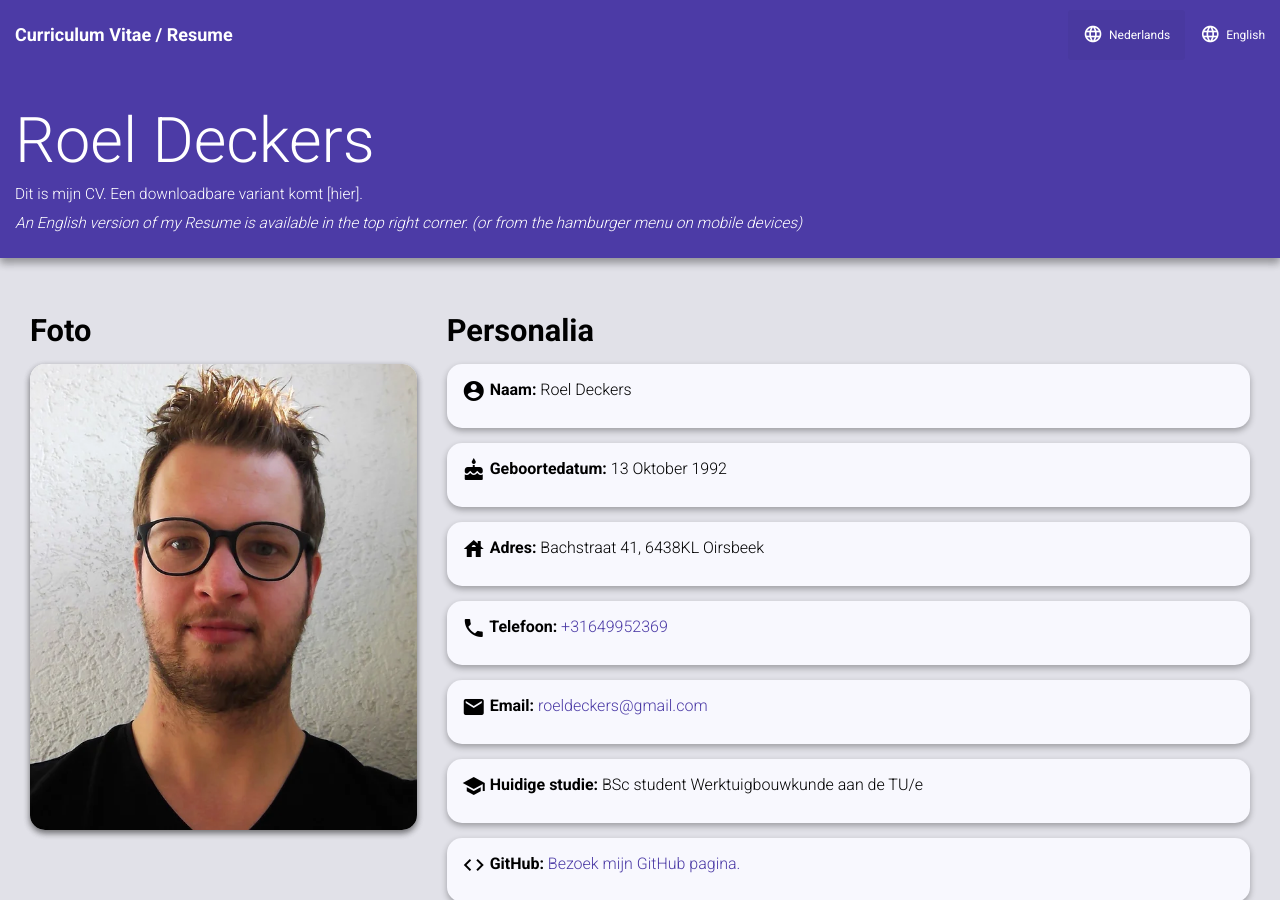
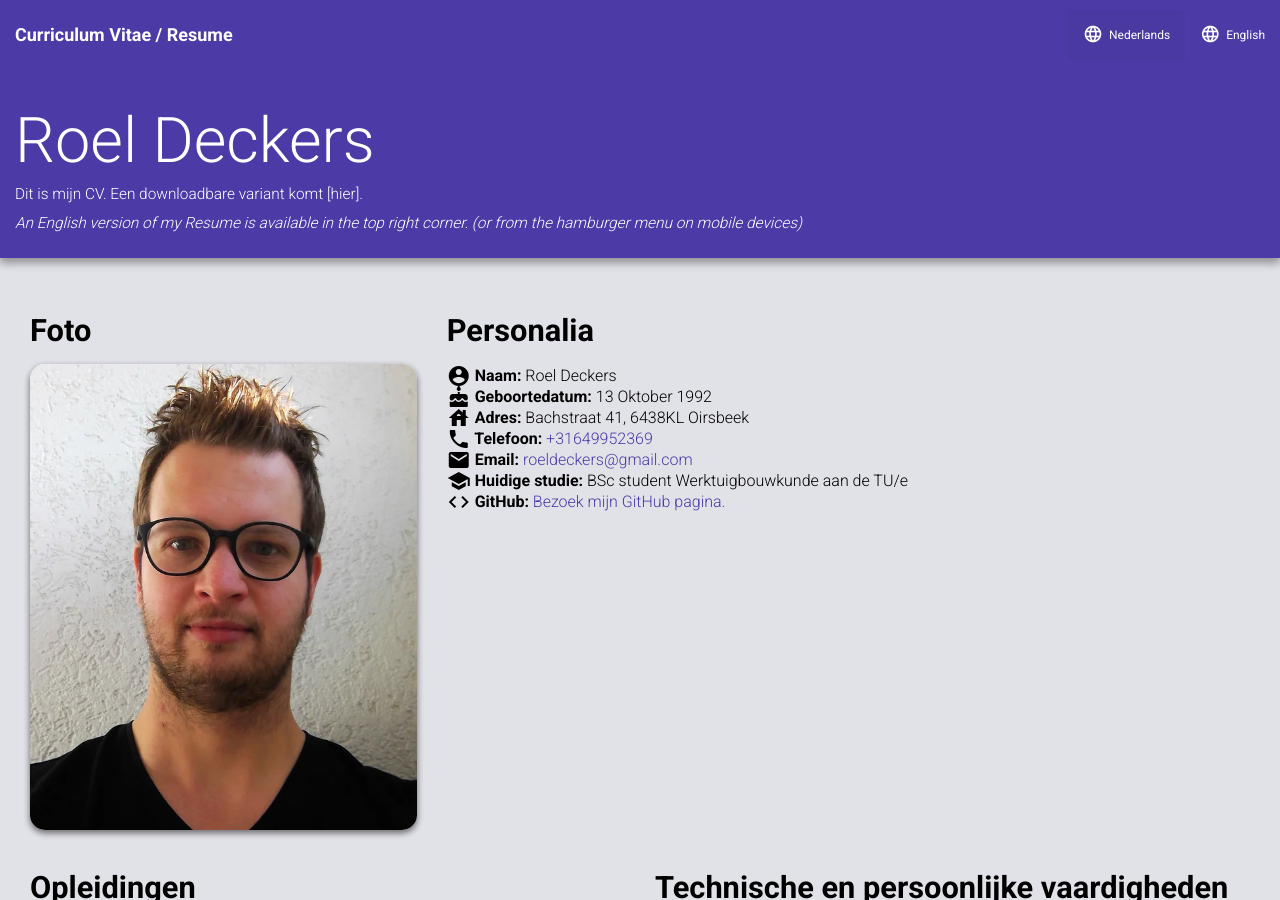
Before and after one commit to RoelD/CV, a Jekyll site: the page built from index.html, in a window 1280 px wide and 900 px high. Built offline with Jekyll 4.4.1, drawn with Linux system fonts in a browser that asks for light colours; nearby versions of some CDN libraries.

Commit message:
Index: switch to card-content
why not?

```diff
--- a/index.html
+++ b/index.html
@@ -22,37 +22,37 @@ layout: default
   <div class="col-sm-8">
     <h2><strong>Personalia</strong></h2>
     <div class="card">
-      <div class="card-content-1">
+      <div class="card-content">
         <p><b><i class="material-icons">account_circle</i> Naam:</b> Roel Deckers</p>
       </div>
     </div>
     <div class="card">
-      <div class="card-content-1">
+      <div class="card-content">
         <p><b><i class="material-icons">cake</i> Geboortedatum:</b> 13 Oktober 1992</p>
       </div>
     </div>
     <div class="card">
-      <div class="card-content-1">
+      <div class="card-content">
         <p><b><i class="material-icons">house</i> Adres:</b> Bachstraat 41, 6438KL Oirsbeek</p>
       </div>
     </div>
     <div class="card">
-      <div class="card-content-1">
+      <div class="card-content">
         <p><b><i class="material-icons">phone</i> Telefoon:</b> <a href="tel:+31649952369"> +31649952369</a></p>
       </div>
     </div>
     <div class="card">
-      <div class="card-content-1">
+      <div class="card-content">
         <p><b><i class="material-icons">email</i> Email:</b> <a href="mailto:roeldeckers@gmail.com">roeldeckers@gmail.com</a></p>
       </div>
     </div>
     <div class="card">
-      <div class="card-content-1">
+      <div class="card-content">
         <p><b><i class="material-icons">school</i> Huidige studie:</b> BSc student Werktuigbouwkunde aan de TU/e</p>
       </div>
     </div>
     <div class="card">
-      <div class="card-content-1">
+      <div class="card-content">
         <p><b><i class="material-icons">code</i> GitHub:</b> <a href="https://github.com/roeld">Bezoek mijn GitHub pagina.</a></p>
       </div>
     </div>
@@ -63,19 +63,19 @@ layout: default
   <div class="col-sm-6">
     <h2><strong>Opleidingen</strong></h2>
     <div class="card">
-      <div class="card-content-1">
+      <div class="card-content">
         <h3 class="card-title">St-Janscollege te Hoensbroek</h3>
         <p>VWO, Natuur en Techniek met extra vakken: Wiskunde D en Economie, 2004-2010</p>
       </div>
     </div>
     <div class="card">
-      <div class="card-content-1">
+      <div class="card-content">
         <h3 class="card-title">TU Delft</h3>
         <p>Bachelor Luchtvaart- en Ruimtevaarttechniek, 2010-2011</p>
       </div>
     </div>
     <div class="card">
-      <div class="card-content-1">
+      <div class="card-content">
         <h3 class="card-title">TU Eindhoven</h3>
         <p>Bachelor Werktuigbouwkunde, 2011-Heden</p>
       </div>
@@ -84,7 +84,7 @@ layout: default
   <div class="col-sm-6">
     <h2><strong>Technische en persoonlijke vaardigheden</strong></h2>
     <div class="card">
-      <div class="card-content-1">
+      <div class="card-content">
         <h3 class="card-title">Gevolgde cursussen</h3>
         <p>Ik heb via het werk onder andere de volgende cursussen gevolgd.</p>
         <ul>
@@ -103,7 +103,7 @@ layout: default
       </div>
     </div>
     <div class="card">
-      <div class="card-content-1">
+      <div class="card-content">
         <h3 class="card-title">Programmeertalen</h3>
         <p>Ik heb verscheidene online programmeercussussen gedaan. Ook vanuit de opleidingen heb ik vaardigheden opgedaan in meerdere programmeertalen.</p>
         <ul>
@@ -123,7 +123,7 @@ layout: default
       </div>
     </div>
     <div class="card">
-      <div class="card-content-1">
+      <div class="card-content">
         <h3 class="card-title">Industrie software vaardigheden</h3>
         <p>Redelijk tot goed in Unigraphics NX, MatLab, en Microsoft Word, Excel en Powerpoint. Tevens heb ik ervaring met CATIA V5 en Autodesk Moldflow, en kan ik overweg met Marc/Mentat.</p>
       </div>
@@ -134,19 +134,19 @@ layout: default
 <div class="container-fluid">
   <h2><strong>Interesses en overige activiteiten</strong></h2>
   <div class="card">
-    <div class="card-content-1">
+    <div class="card-content">
       <p>Ik ben lid van de jeugdcommissie van voetbalvereniging RKDFC in Merkelbeek. Dit doe ik al ongeveer 5 jaar. Tegenwoordig werken wij daarvoor samen met de jeugdafdeling van VV Doenrade en gaan we samen door het leven als DMJ16. Wij zijn
         verantwoordelijk
         voor de indelingen van de teams, alsmede voor de vrijwilligers om de jeugd heen (leiders/trainers, scheidsrechters, kantinebezetting enzovoorts).</p>
     </div>
   </div>
   <div class="card">
-    <div class="card-content-1">
+    <div class="card-content">
       <p>Naast het feit dat ik in de jeugdcommissie zit ben ik als voetballer bezig aan mijn 7e seizoen bij RKDFC. Dit doe ik momenteel op het 3e eftal. </p>
     </div>
   </div>
   <div class="card">
-    <div class="card-content-1">
+    <div class="card-content">
       <p>Naast studie en sport probeer ik mijzelf tevens op de hoogte te houden op het gebied van gadgets en techniek. Dit kan lopen van persoonlijke gadgets (telefoons, smartwatches enz.) tot technieken voor professioneel gebruik.</p>
     </div>
   </div>
@@ -155,7 +155,7 @@ layout: default
 <div class="container-fluid">
   <h2><strong>Werkervaring</strong></h2>
   <div class="card">
-    <div class="card-content-1">
+    <div class="card-content">
       <h3 class="card-title">Sligro Food Group, Maastricht</h3>
       <h3><em>Logistiek medewerker, Maart 2020 - heden</em></h3>
       <p>Door de samenvoeging van de aciviteiten van Heineken en Sligro op het gebied van bezorging ben ik mee verhuisd naar een nieuwe locatie. Hier doe ik veelal dezelfde werkzaamheden als in Heerlen. Ik draag zorg voor het goed op weg sturen van
@@ -165,7 +165,7 @@ layout: default
     </div>
   </div>
   <div class="card">
-    <div class="card-content-1">
+    <div class="card-content">
       <h3 class="card-title">Sligro Food Group, Heerlen</h3>
       <h3><em>Logistiek medewerker, Hulpkracht kantoor, Maart 2018 - Maart 2020</em></h3>
       <p>Naast de werkzaamheden die ik in voorgaande jaren in de zomervakantie gedaan heb, ben ik tevens getraind als transportplanner logistiek. Dit betekend dat ik zorg draag voor tijdig alsmede compleet te leveren naar de klant. Ook sta ik overdag
@@ -173,21 +173,21 @@ layout: default
     </div>
   </div>
   <div class="card">
-    <div class="card-content-1">
+    <div class="card-content">
       <h3 class="card-title">Heineken BV, Heerlen</h3>
       <h3><em>Magazijnmedewerker, Full-time vakantiekracht, Zomer 2014/15/16/17 en Kerst 2015</em></h3>
       <p>Hier ben ik voornamelijk bezig geweest met het picken van orders. Tevens heb ik hier emballagewerk gedaan, alsmede ben ik een aantal keer als bijrijder op de vrachtwagen meegeweest</p>
     </div>
   </div>
   <div class="card">
-    <div class="card-content-1">
+    <div class="card-content">
       <h3 class="card-title">Dynafix, Nuth</h3>
       <h3><em>Screeningsmedewerker, Full-time vakantiekracht, Zomer 2012</em></h3>
       <p>Hier heb ik me beziggehouden met het screenen van Blackberry en Apple telefoons/smartphones. Hier kwam ook geregeld kleine reparatiewerkzaamheden bij kijken.</p>
     </div>
   </div>
   <div class="card">
-    <div class="card-content-1">
+    <div class="card-content">
       <h3 class="card-title">DIS BV, Sittard</h3>
       <h3><em>Productiemedewerker, Full-time vakantiekracht, Zomer 2011</em></h3>
       <p>Na het stoppen van mijn studie in Delft ben ik hier aan de slag gegaan. Ik stond aan de productielijn als allround medewerker. Daarna kreeg ik de eindverantwoordelijkheid als vervangend operator. Hierbij werd ik verantwoordelijk voor de
@@ -196,14 +196,14 @@ layout: default
     </div>
   </div>
   <div class="card">
-    <div class="card-content-1">
+    <div class="card-content">
       <h3 class="card-title">Jumbo Supermarkten BV, Oirsbeek</h3>
       <h3><em>Bijbaan, Vulploegmedewerker/Magazijnmedewerker, 2009-2010</em></h3>
       <p>Ik heb hier bijna anderhalf jaar gewerkt. Ik ben begonnen als vakkenvuller. Later kreeg ik ook 1 dag per week de verantwoording over het magazijn, naast de vulwerkzaamheden.</p>
     </div>
   </div>
   <div class="card">
-    <div class="card-content-1">
+    <div class="card-content">
       <h3 class="card-title">EDV Drukwerkverspreidingen, Susteren</h3>
       <h3><em>Bijbaan, Bezorger, 2008-2009</em></h3>
       <p>Ik heb een jaar lang het weekblad "Wonen" bezorgd in een groot gedeelte van Oirsbeek. Hier ben ik uiteindelijk mee gestopt toen ik een baan in de supermarkt kon krijgen.</p>
```
